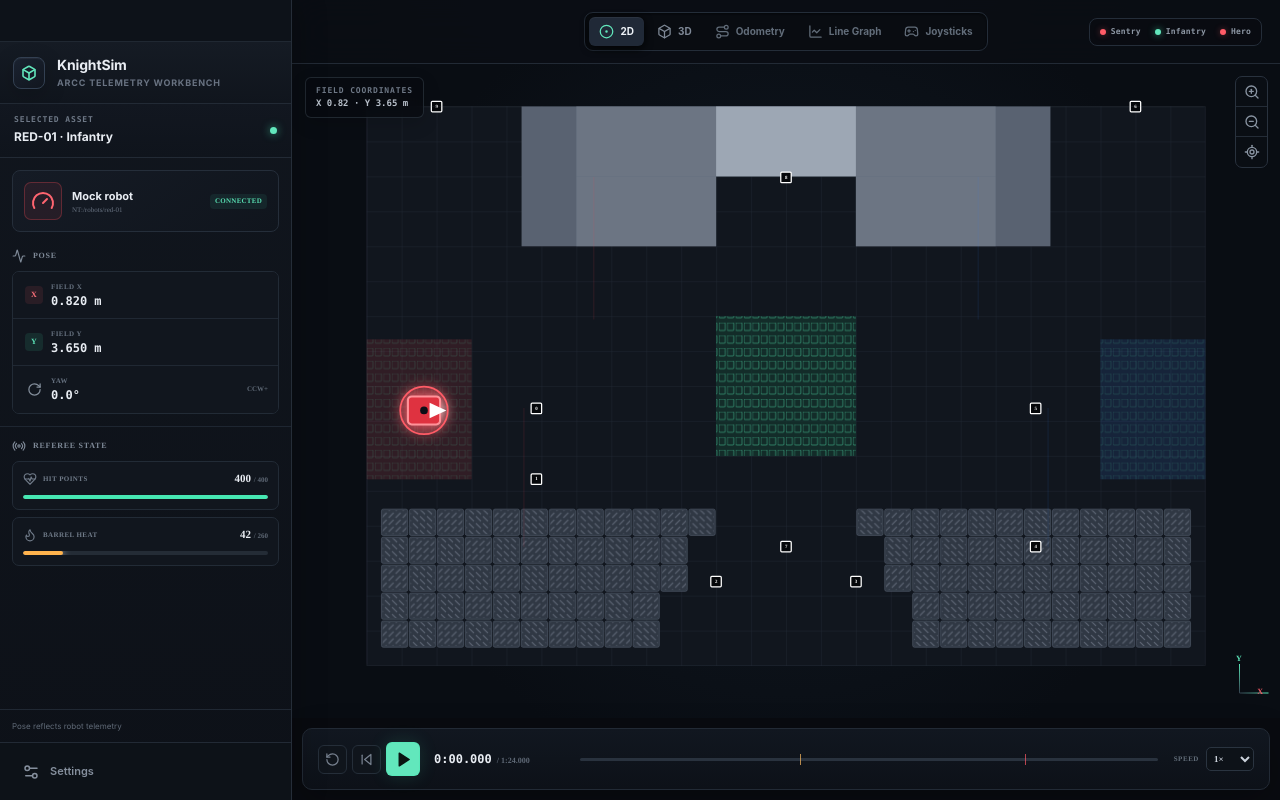
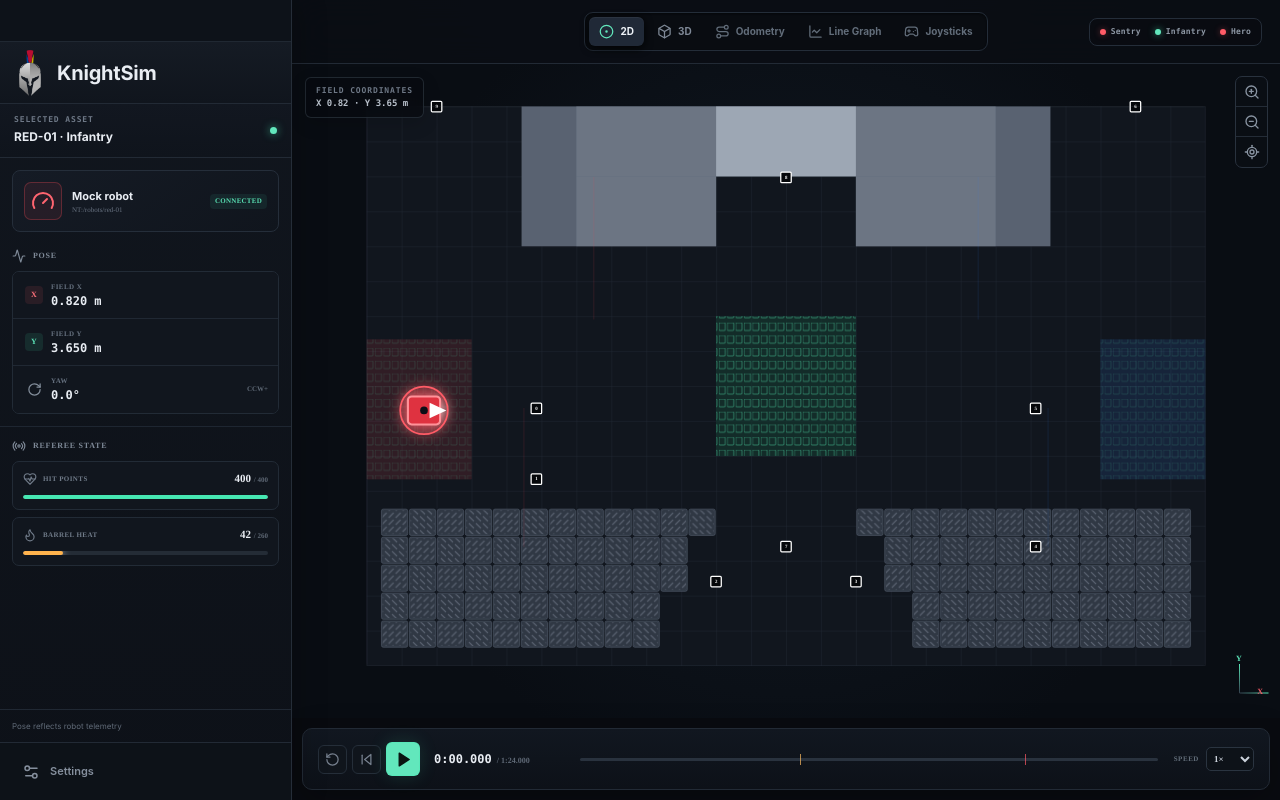
Before and after one commit to Gabe3L/knightsim, a React (Vite) app: page / in a window 1280 px wide. Built offline with nearby package versions, Linux system fonts and the light colour scheme.

Commit message:
Updated branding

```diff
--- a/package.json
+++ b/package.json
@@ -2,7 +2,7 @@
   "name": "knightsim",
   "version": "0.1.0",
   "private": true,
-  "description": "A desktop replay and field visualization workbench for ARCC 2026.",
+  "description": "A desktop replay and field visualization workbench.",
   "main": "dist-electron/main.cjs",
   "type": "module",
   "scripts": {
--- a/src/components/Sidebar.tsx
+++ b/src/components/Sidebar.tsx
@@ -1,5 +1,6 @@
 import type { KeyboardEvent, PointerEvent } from 'react';
-import { Box, Settings2 } from 'lucide-react';
+import { Settings2 } from 'lucide-react';
+import logo from '../assets/logo.png';
 import type { RobotTelemetry } from '../types';
 import { Inspector } from './Inspector';
 
@@ -59,12 +60,9 @@ export function Sidebar({
       <div className="window-controls-bar" aria-hidden="true" />
 
       <div className="sidebar-brand-row">
-        <div className="brand-mark" aria-hidden="true">
-          <Box size={16} strokeWidth={2.4} />
-        </div>
+        <img className="brand-logo" src={logo} alt="" aria-hidden="true" />
         <div className="sidebar-brand-copy">
           <div className="brand-title">KnightSim</div>
-          <div className="brand-subtitle">ARCC telemetry workbench</div>
         </div>
       </div>
 
--- a/src/styles.css
+++ b/src/styles.css
@@ -140,18 +140,8 @@ button { color: inherit; }
 }
 
 .topbar button, .topbar select { -webkit-app-region: no-drag; }
-.brand-mark {
-  display: grid;
-  width: 32px;
-  height: 32px;
-  place-items: center;
-  border: 1px solid #334052;
-  border-radius: 8px;
-  color: var(--accent);
-  background: linear-gradient(145deg, #1a2230, #11161f);
-  box-shadow: inset 0 1px rgba(255,255,255,.05), 0 6px 22px rgba(0,0,0,.18);
-}
-.brand-title { font-size: 14px; font-weight: 720; letter-spacing: -.01em; }
+.brand-logo { display: block; width: 22px; height: 46px; justify-self: center; object-fit: contain; }
+.brand-title { font-size: 20px; font-weight: 720; letter-spacing: -.01em; }
 .brand-subtitle { margin-top: 1px; color: #697382; font-size: 9px; font-weight: 650; letter-spacing: .09em; text-transform: uppercase; }
 
 .view-tabs { grid-column: 2; justify-self: center; display: flex; align-items: center; gap: 3px; padding: 4px; border: 1px solid #242d39; border-radius: 9px; background: #090c11; box-shadow: inset 0 1px 2px #05070a; }
@@ -175,11 +165,10 @@ button { color: inherit; }
 .eyebrow { display: block; color: #6e7886; font: 700 8px/1.2 ui-monospace, SFMono-Regular, Menlo, monospace; letter-spacing: .11em; }
 .field-stage { position: absolute; inset: 0; overflow: hidden; background: #090d13; }
 .field-stage-2d { background: radial-gradient(circle at 50% 48%, #111923 0%, #090d13 70%); }
-.field-svg { display: block; width: 100%; height: 100%; padding: 18px 26px 28px; touch-action: none; cursor: crosshair; }
+.field-svg { display: block; width: 100%; height: 100%; padding: 18px 26px 28px; touch-action: none; }
 .field-overlay { position: absolute; z-index: 3; border: 1px solid rgba(81,94,110,.35); border-radius: 6px; color: #b8c0cb; background: rgba(8,11,16,.72); backdrop-filter: blur(10px); box-shadow: 0 6px 18px rgba(0,0,0,.14); pointer-events: none; }
 .field-overlay-left { left: 13px; top: 13px; padding: 8px 10px; }
 .field-overlay-left strong { display: block; margin-top: 3px; font: 650 9px/1.2 ui-monospace, SFMono-Regular, Menlo, monospace; }
-.field-overlay-center { left: 50%; bottom: 11px; display: flex; align-items: center; gap: 6px; padding: 6px 9px; transform: translateX(-50%); color: #7e8997; font-size: 9px; }
 .zoom-controls { position: absolute; right: 12px; top: 12px; display: grid; overflow: hidden; border: 1px solid #29323e; border-radius: 7px; background: rgba(11,15,21,.82); backdrop-filter: blur(10px); }
 .zoom-controls button { display: grid; width: 31px; height: 30px; place-items: center; border: 0; border-bottom: 1px solid #242c37; color: #8994a2; background: transparent; cursor: pointer; }
 .zoom-controls button:last-child { border-bottom: 0; }
@@ -270,7 +259,6 @@ kbd { display: inline-grid; min-width: 18px; height: 18px; place-items: center;
 @media (max-width: 1160px) {
   .brand-subtitle { display: none; }
   .timeline { grid-template-columns: auto 112px minmax(150px, 1fr) 76px; gap: 9px; }
-  .field-overlay-center { display: none; }
 }
 
 @media (max-width: 980px) {
```
Also changed, not shown: src/assets/logo.png (added), 1 other file (tests, documents, lock files or other folders).
